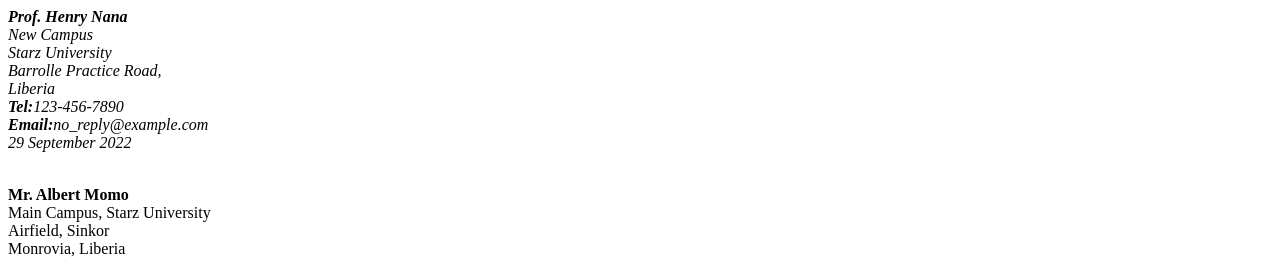
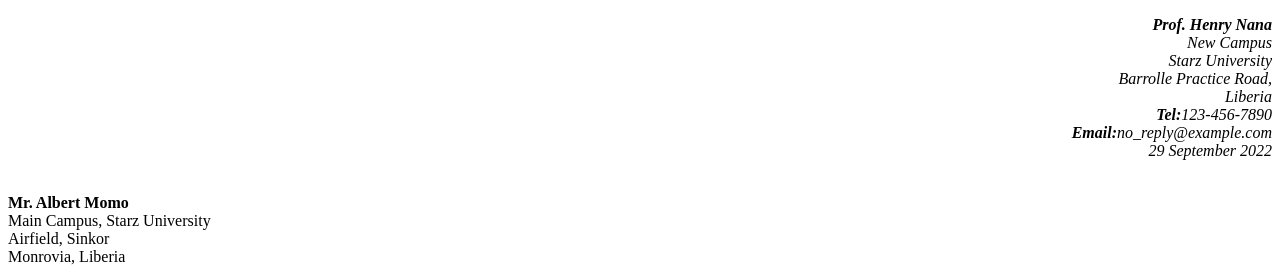
Before and after one commit to rachelgjippy/Art277, a plain HTML site: page 8120.html in a window 1280 px wide. Shown: the top 275 px of the page. Drawn offline with Linux system fonts and the light colour scheme.

Commit message:
Update 8120.html

```diff
--- a/8120.html
+++ b/8120.html
@@ -10,7 +10,7 @@
 <!-- The Head ends here And the body starts after-->
 <body>
   <i>
-    <pstyle="text-align:right;"> <b>Prof. Henry Nana</b>
+    <p style="text-align:right;"> <b>Prof. Henry Nana</b>
       <br> New Campus
       <br> Starz University
       <br> Barrolle Practice Road,
```
